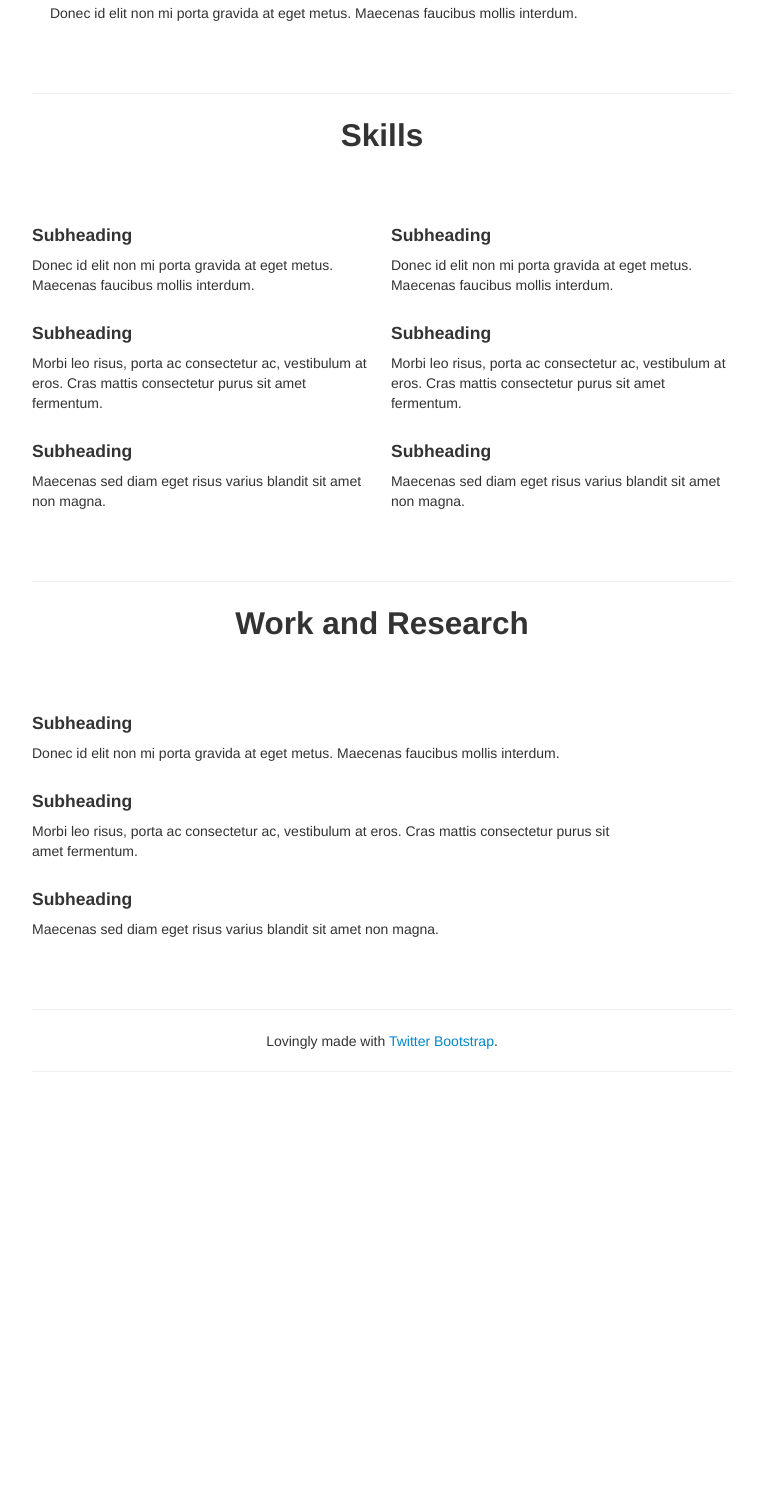
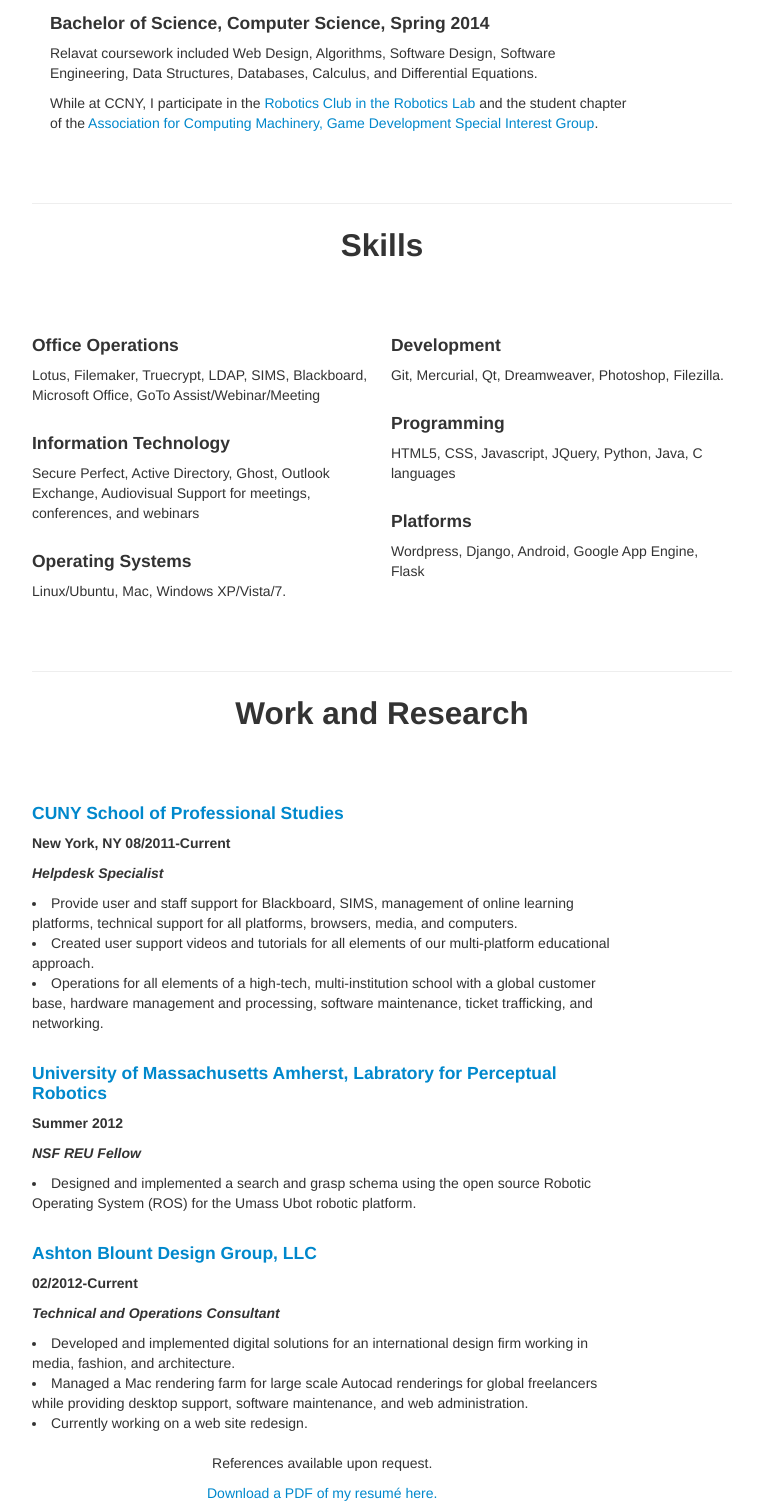
Before and after one commit to cgaughan83/chrismakesstuff, a plain HTML site: page bootstrap/resume.html in a window 1280 px wide. Shown: the part 591-2100 px from the top of the page, without its empty margins (258-1021 px from the left). Before the commit the page ends 1804 px from the top, so only its background shows below. Drawn offline with nearby package versions, Linux system fonts and the light colour scheme.

Commit message:
added portrait and updated resume.

```diff
--- a/bootstrap/resume.html
+++ b/bootstrap/resume.html
@@ -12,7 +12,7 @@
       body {
         padding-top: 20px;
         padding-bottom: 60px;
-	#gradient > .vertical(rgba(255,255,255,.5), rgba(255,255,255,.2));
+;
       }
 
       /* Custom container */
@@ -129,16 +129,17 @@
 
       <div class= "row-fluid marketing">
 
-      <h3 align="left"><i>My objective is to...Donec id elit non mi porta gravida at eget metus. Maecenas faucibus mollis interdum.</i></h3>
+      <h3 align="left"><i>My objective is to engage in meaningful work building useful applications and engaging information architecture while I pursue my interests in printable robotics.</i></h3>
 
       <hr>
       <div class= "row-fluid marketing">
-        <h2 align= "left">Education</h2>
+        <h2 align= "center">Education</h2>
           <div class="span10">
           <h3>Grove School of Engineering</h3>
           <h3>The City College of the City University of New York</h3>
           <h4>Bachelor of Science, Computer Science, Spring 2014</h4>
-          <p>Donec id elit non mi porta gravida at eget metus. Maecenas faucibus mollis interdum.</p>
+          <p>Relavat coursework included Web Design, Algorithms, Software Design, Software Engineering, Data Structures, Databases, Calculus, and Differential Equations.</p>
+          <p>While at CCNY, I participate in the <a href="http://robotics.ccny.cuny.edu/blog/">Robotics Club in the Robotics Lab</a> and the student chapter of the <a href="http://ccny.acm.org/">Association for Computing Machinery, Game Development Special Interest Group</a>.</p>
       </div>
     </div>
 
@@ -149,25 +150,29 @@
 
       <div class= "row-fluid marketing">
         <div class="span6">
-          <h4>Subheading</h4>
-          <p>Donec id elit non mi porta gravida at eget metus. Maecenas faucibus mollis interdum.</p>
 
-          <h4>Subheading</h4>
-          <p>Morbi leo risus, porta ac consectetur ac, vestibulum at eros. Cras mattis consectetur purus sit amet fermentum.</p>
+          <h4>Office Operations</h4>
+          <p>Lotus, Filemaker, Truecrypt, LDAP, SIMS, Blackboard, Microsoft Office, GoTo Assist/Webinar/Meeting</p>
 
-          <h4>Subheading</h4>
-          <p>Maecenas sed diam eget risus varius blandit sit amet non magna.</p>
+          <h4>Information Technology</h4>
+          <p>Secure Perfect, Active Directory, Ghost, Outlook Exchange, Audiovisual Support for meetings, conferences, and webinars</p>
+
+          <h4>Operating Systems</h4>
+          <p>Linux/Ubuntu, Mac, Windows XP/Vista/7.</p>
+
         </div>
 
         <div class="span6">
-          <h4>Subheading</h4>
-          <p>Donec id elit non mi porta gravida at eget metus. Maecenas faucibus mollis interdum.</p>
 
-          <h4>Subheading</h4>
-          <p>Morbi leo risus, porta ac consectetur ac, vestibulum at eros. Cras mattis consectetur purus sit amet fermentum.</p>
+          <h4>Development</h4>
+          <p>Git, Mercurial, Qt, Dreamweaver, Photoshop, Filezilla.</p>
 
-          <h4>Subheading</h4>
-          <p>Maecenas sed diam eget risus varius blandit sit amet non magna.</p>
+          <h4>Programming</h4>
+          <p>HTML5, CSS, Javascript, JQuery, Python, Java, C languages</p>
+
+          <h4>Platforms</h4>
+          <p>Wordpress, Django, Android, Google App Engine, Flask</p>
+
         </div>
       </div>
       <hr>
@@ -176,14 +181,28 @@
         </div>
       <div class="row-fluid marketing">
         <div class="span10">
-          <h4>Subheading</h4>
-          <p>Donec id elit non mi porta gravida at eget metus. Maecenas faucibus mollis interdum.</p>
+          <h4><a href="http://sps.cuny.edu/">CUNY School of Professional Studies</a></h4>
+          <h5>New York, NY     08/2011-Current</h5>
+          <h5><i>Helpdesk Specialist</i></h5>
+          <li>Provide user and staff support for Blackboard, SIMS, management of online learning platforms, technical support for all platforms, browsers, media, and computers.</li>
+          <li>Created user support videos and tutorials for all elements of our multi-platform educational approach.</li>
+          <li>Operations for all elements of a high-tech, multi-institution school with a global customer base, hardware management and processing, software maintenance, ticket trafficking, and networking. </li>
+          <br>
+          <h4><a href="http://www-robotics.cs.umass.edu/"> University of Massachusetts Amherst, Labratory for Perceptual Robotics</a></h4>
+          <h5>Summer 2012</h5>
+          <h5><i>NSF REU Fellow</i></h5>
+          <li>Designed and implemented a search and grasp schema using the open source Robotic Operating System (ROS) for the Umass Ubot robotic platform. </li>
+          <br>
+          <h4><a href="http://www.ablountdesigns.com/">Ashton Blount Design Group, LLC</a></h4>
+          <h5>02/2012-Current</h5>
+          <h5><i>Technical and Operations Consultant</i></h5>
+          <li>Developed and implemented digital solutions for an international design firm working in media, fashion, and architecture.</li>
+          <li>Managed a Mac rendering farm for large scale Autocad renderings for global freelancers while providing desktop support, software maintenance, and web administration.</li>
+          <li>Currently working on a web site redesign.</li>
 
-          <h4>Subheading</h4>
-          <p>Morbi leo risus, porta ac consectetur ac, vestibulum at eros. Cras mattis consectetur purus sit amet fermentum.</p>
-
-          <h4>Subheading</h4>
-          <p>Maecenas sed diam eget risus varius blandit sit amet non magna.</p>
+          <br>
+          <p align="center">References available upon request.</p>
+          <p align="center"><a href="#">Download a PDF of my resum&eacute here.</a></p>
         </div>
 
       </div>
```
Also changed, not shown: bootstrap/img/portrait.jpg (added).
